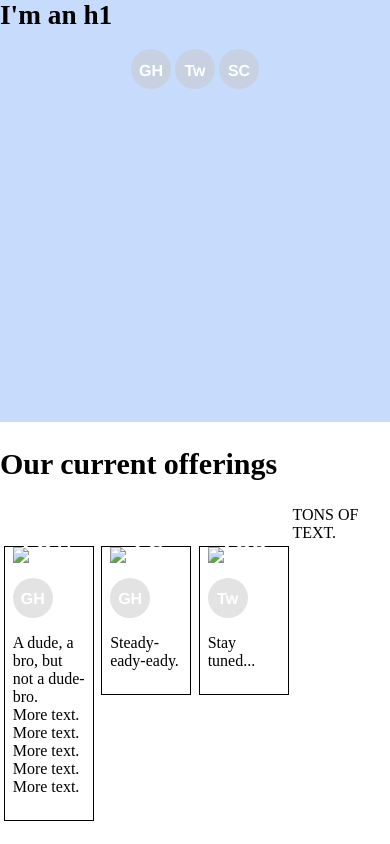
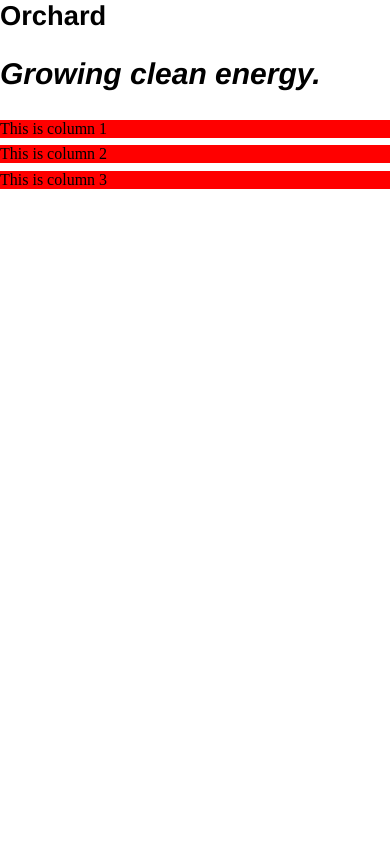
Before and after one commit to whittredge/orchard-site, a plain HTML site: page index.html in a window 390 px wide. Drawn offline with Linux system fonts and the light colour scheme.

Commit message:
Add responsive columns

```diff
--- a/index.html
+++ b/index.html
@@ -9,87 +9,63 @@
         color: red;
       }
       h1{
+        font-family: helvetica, sans;
+        font-weight: bold;
         font-size: 7vw;
-        margin-top: 0;      }
+        margin-top: 0;
+      }
       h2 {
+        font-family: 'HelveticaNeue-Light', 'Helvetica Neue Light', 'Helvetica Neue', Helvetica, Arial, 'Lucida Grande', sans-serif;
         font-size: 30px;
+        font-style: italic;
+        font-weight: light;
       }
       html, body {
         margin: 0;
         padding: 0;
       }
 
-      /* offering-BOX STYLES */
-      .offering-wrapper {
-        font-size: 24px;
-        margin: auto;
-        max-width: 960px;
-        overflow: hidden;
-      }
-      /*.offering-wrapper:after { /* The "clearfix" method of managing overflow text after floated blocks. */
-/*        visibility: hidden;
-        display: block;
-        font-size: 0;
-        content: " ";
-        clear: both;
-        height: 0;
-      }*/
-      .offering-box {
-        border: 1px solid black;
-        box-sizing: border-box;
-        float: left;
-        font-size: 1rem;
-        margin: 40px 1% 0 1%;
-        padding: 0 2% 2% 2%;
-        width: 23%;
-      }
-      .offering-box h3 {
-        color: #fff;
-        font-size: 1.5em;
-        margin: -40px 0 1em 0;
-        text-align: center;
-      }
-      .offering-box img {
-        width: 100%;
-      }
-      .offering-copy {
-        font-size: 1em;
+      /* WRAPPERS */
+      .how-it-works-wrapper {
+        max-width: 50em;
+        margin: 0 auto;
       }
 
-      /* EXAMPLE STYLES */
-      .example-link {
-        background: rgba(200, 200, 200, 0.5);
-        border-radius: 99px;
-        box-sizing: border-box;
-        color: #fff;
-        display: inline-block;
-        font-family: helvetica, arial, sans;
-        font-size: 1rem;
-        font-weight: bold;
-        height: 2.5em;
-        line-height: 1;
-        padding-top: 0.85em;
-        text-align: center;
-        text-decoration: none;
-        vertical-align: middle;
-        width: 2.5em;
-      }
-      .example-list {
-        list-style: none;
-        padding: 0;
-        text-align: center;
-      }
-      .example-list > li {
-        display: inline-block;
+      /*  SECTIONS  */
+      .section {
+        clear: both;
+        padding: 0px;
+        margin: 0px;
       }
 
-      /* HERO STYLES */
-      .full-hero {
-        background-color: #c7dbfc;
-        height: 50vh;
-        /* Make a square:
-        height: 50vw;
-        width: 50vw;*/
+      /*  COLUMN SETUP  */
+      .col {
+        display: block;
+        float:left;
+        margin: 1% 0 1% 1.6%;
+        background-color: red;
+      }
+      .col:first-child { margin-left: 0; }
+
+      /*  GROUPING  */
+      .group:before,
+      .group:after { content:""; display:table; }
+      .group:after { clear:both;}
+      .group { zoom:1; /* For IE 6/7 */ }
+      .group {
+        margin: 1em;
+      }
+
+      /*  GRID OF THREE  */
+      .span_3_of_3 { width: 100%; }
+      .span_2_of_3 { width: 66.13%; }
+      .span_1_of_3 { width: 32.26%; }
+
+      /*  GO FULL WIDTH BELOW 480 PIXELS */
+      @media only screen and (max-width: 480px) {
+        .col {  margin: 1% 0 1% 0%; }
+        .span_3_of_3, .span_2_of_3, .span_1_of_3 { width: 100%; }
+        .group { margin: 0; }
       }
     </style>
   </head>
@@ -98,65 +74,29 @@
 
   <body>
 
-    <div class="full-hero hero-home">
-      <h1>I'm an h1</h1>
+    <div class="landscape-image-big-logo-wrapper">
+      <div class="landscape-image">
 
-      <ul class="example-list">
-        <li>
-          <a href="http://example.com/" class="example-link">GH</a>
-        </li>
-        <li>
-          <a href="http://example.com/" class="example-link">Tw</a>
-        </li>
-        <li>
-          <a href="http://example.com/" class="example-link">SC</a>
-        </li>
-      </ul>
-    </div>
+      </div>
 
-    <h2>Our current offerings</h2>
-
-    <div class="offering-box-wrapper">
-      <div class="offering-box">
-        <img src="images/placekitten400.jpg">
-        <h3>PBW</h3>
-        <a href="http://example.com/" class="example-link">GH</a>
-        <p class="offering-copy">
-          A dude, a bro, but not a dude-bro.
-          <br>
-          More text.
-          <br>
-          More text.
-          <br>
-          More text.
-          <br>
-          More text.
-          <br>
-          More text.
-        </p>
-      </div>
-      <div class="offering-box">
-        <img src="images/placekitten400.jpg">
-        <h3>YC</h3>
-        <a href="http://example.com/" class="example-link">GH</a>
-        <p class="offering-copy">
-          Steady-eady-eady.
-        </p>
-      </div>
-      <div class="offering-box">
-        <img src="images/placekitten400.jpg">
-        <h3>TBD</h3>
-        <a href="http://example.com/" class="example-link">Tw</a>
-        <p class="offering-copy">
-          Stay tuned...
-        </p>
+      <div class="big-logo">
+        <h1>Orchard</h1>
+        <h2>Growing clean energy.</h2>
       </div>
     </div>
 
-    <div>
-      <p>
-        TONS OF TEXT.
-      </p>
+    <div class="how-it-works-wrapper">
+      <div class="section group">
+        <div class="col span_1_of_3">
+        This is column 1
+        </div>
+        <div class="col span_1_of_3">
+        This is column 2
+        </div>
+        <div class="col span_1_of_3">
+        This is column 3
+        </div>
+      </div>
     </div>
 
   </body>
```
